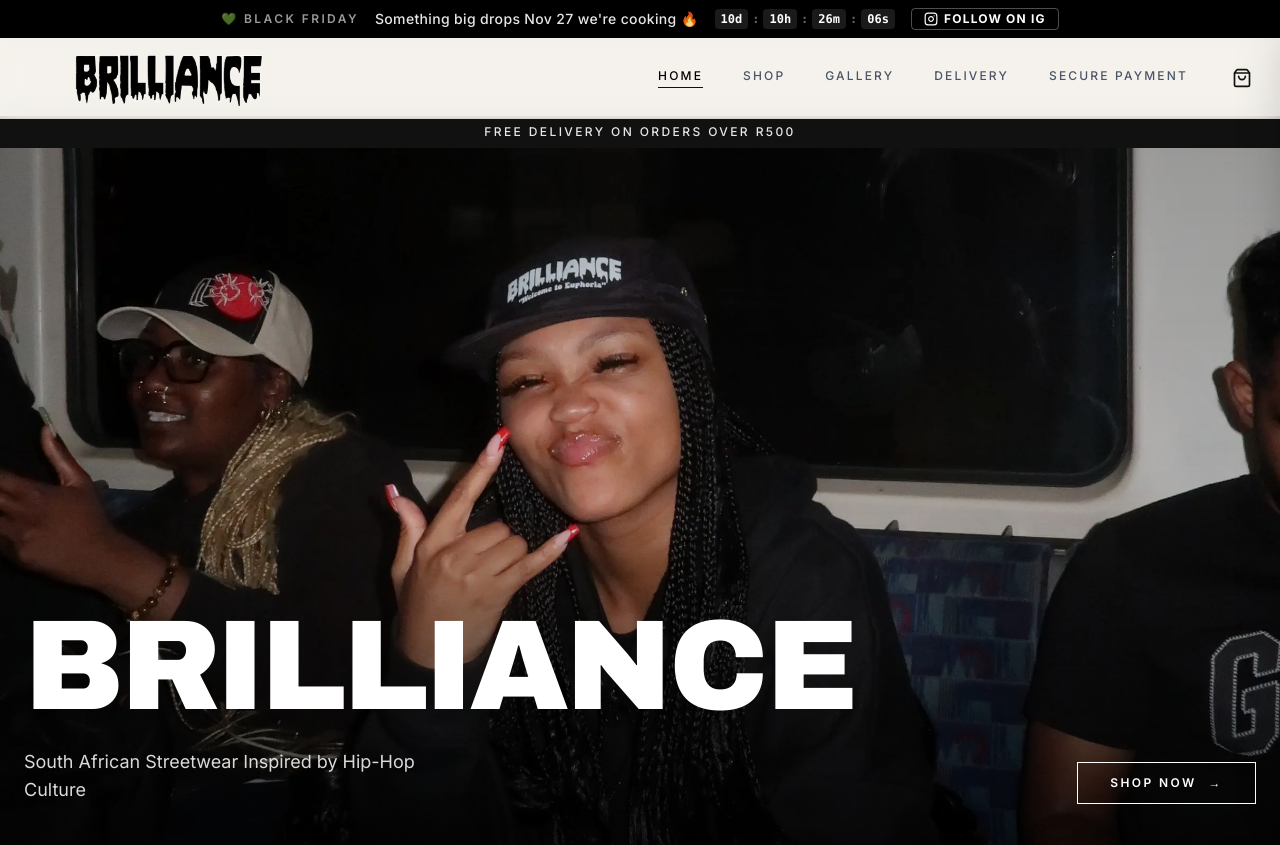
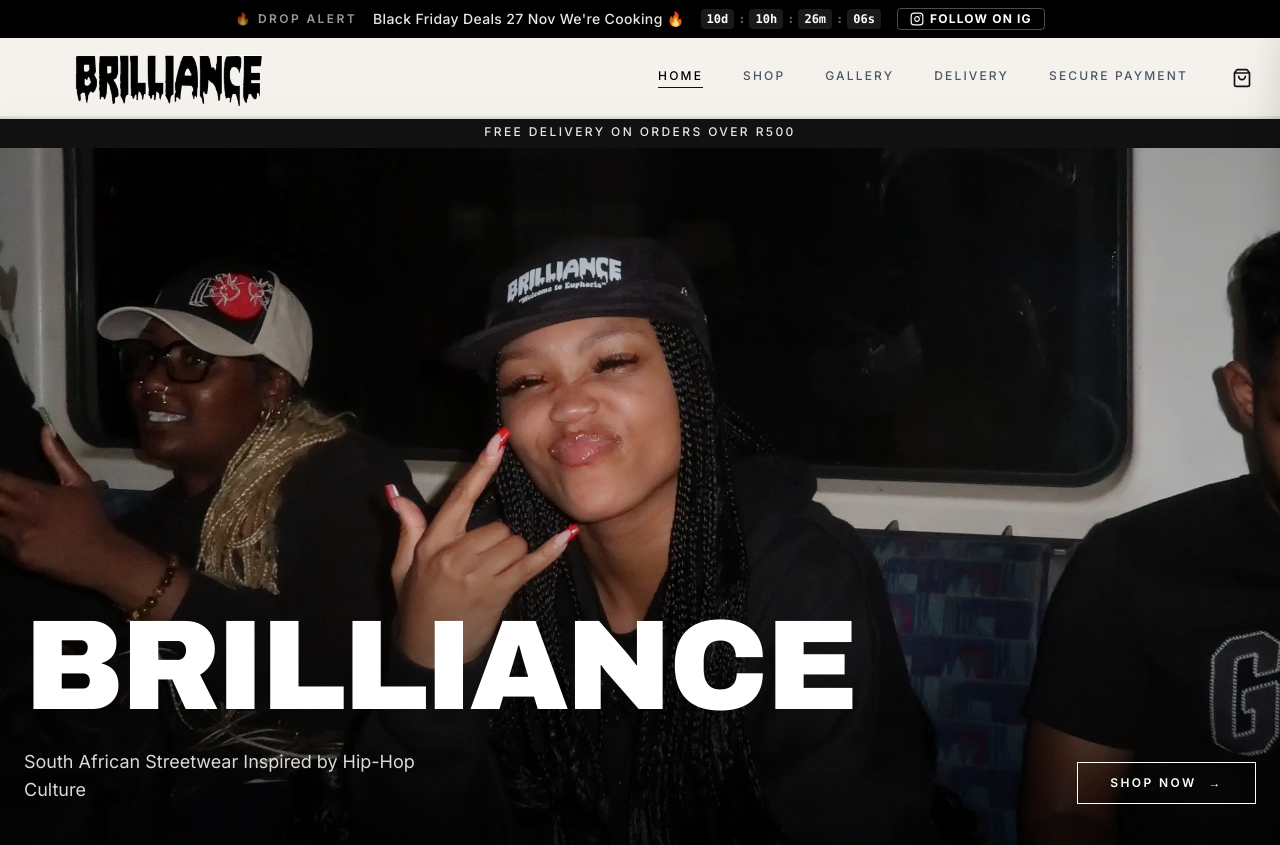
Before and after one commit to Ambitrove-Innovation/brillianceza-webapp, a React (Vite) app: page / in a window 1280 px wide. Shown: the top 845 px of the page. Built offline with nearby package versions, Linux system fonts and the light colour scheme.

Commit message:
feat(banner): update teaser copy to Black Friday Deals 27 Nov We're Cooking

```diff
--- a/src/components/ui/BlackFridayBanner.tsx
+++ b/src/components/ui/BlackFridayBanner.tsx
@@ -68,9 +68,11 @@ export default function BlackFridayBanner() {
       ) : (
         /* ── COUNTDOWN STATE ── */
         <div className="flex items-center justify-center gap-4 flex-wrap">
-          <span className="text-xs uppercase tracking-[0.2em] font-semibold text-white/60 hidden sm:inline">
-            {CAMPAIGN.label}
-          </span>
+          {CAMPAIGN.label && (
+            <span className="text-xs uppercase tracking-[0.2em] font-semibold text-white/60 hidden sm:inline">
+              {CAMPAIGN.label}
+            </span>
+          )}
 
           <span className="text-xs sm:text-sm font-medium tracking-wide text-white/90">
             {CAMPAIGN.teaser}
--- a/src/utils/campaignConfig.ts
+++ b/src/utils/campaignConfig.ts
@@ -21,12 +21,12 @@ export const CAMPAIGN = {
   enabled: true,
 
   // ── Identity ───────────────────────────────────────────────
-  /** Small label shown before the teaser text e.g. "🖤 Black Friday" */
-  label: "💚 Black Friday",
+  /** Small label shown before the teaser text e.g. "🔥 DROP ALERT" */
+  label: "🔥 DROP ALERT",
 
   // ── Countdown phase ────────────────────────────────────────
   /** Text shown during the countdown */
-  teaser: "Something big drops Nov 27 we're cooking 🔥",
+  teaser: "Black Friday Deals 27 Nov We're Cooking 🔥",
   /** Show the teaser CTA button during countdown */
   showCta: true,
   /** Button label for the countdown CTA (e.g. "Follow on IG", "Notify Me") */
```
